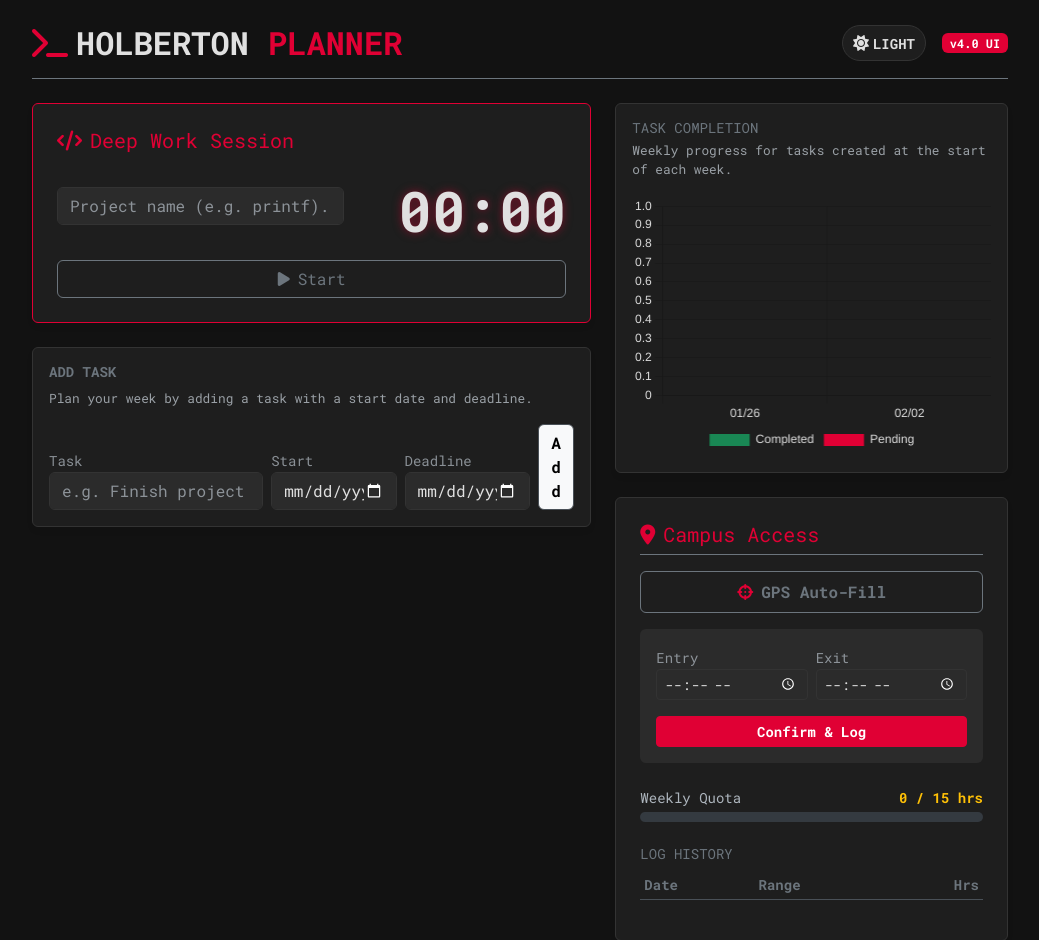
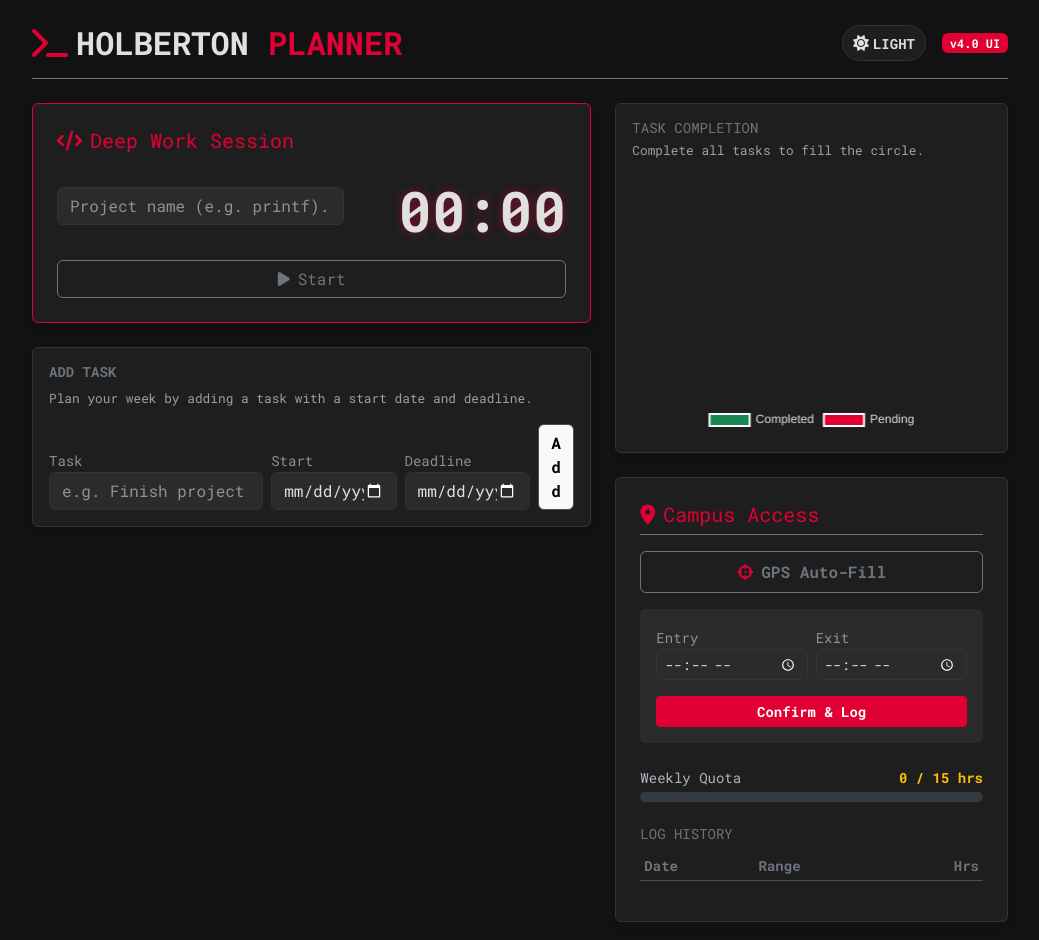
Before and after one commit to aliHasanov22/holb_st_m, a Flask app: page / in a window 1280 px wide. Shown: the top 940 px of the page, without its empty margins (120-1159 px from the left). Run offline with Flask 3, Linux system fonts and the light colour scheme; data comes from the database, SQL or seed files in the repository; data that the repository does not hold is empty.

Commit message:
Switch task completion chart to doughnut

```diff
--- a/templates/index.html
+++ b/templates/index.html
@@ -190,7 +190,7 @@
 
             <div class="card p-3 mb-4">
                 <h6 class="text-secondary small text-uppercase mb-1">Task Completion</h6>
-                <p class="form-helper mb-3">Weekly progress for tasks created at the start of each week.</p>
+                <p class="form-helper mb-3">Complete all tasks to fill the circle.</p>
                 <div style="height: 260px;">
                     <canvas id="taskChart"></canvas>
                 </div>
@@ -281,14 +281,10 @@
             // Inside your Vue methods
             async renderChart() {
                 try {
-                    const res = await fetch('/api/tasks/weekly-summary');
-                    const summaries = await res.json();
-                    const labels = summaries.map(summary => {
-                        const [year, month, day] = summary.week_start.split('-');
-                        return `${month}/${day}`;
-                    });
-                    const completedData = summaries.map(summary => summary.completed_tasks);
-                    const pendingData = summaries.map(summary => summary.total_tasks - summary.completed_tasks);
+                    const res = await fetch('/api/tasks');
+                    const tasks = await res.json();
+                    const completed = tasks.filter(task => task.status === 'Completed').length;
+                    const pending = tasks.length - completed;
 
                     const ctx = document.getElementById('taskChart');
                     if (!ctx) return;
@@ -297,26 +293,18 @@
                     if (window.myChart) window.myChart.destroy();
 
                     window.myChart = new Chart(ctx, {
-                        type: 'bar',
+                        type: 'doughnut',
                         data: {
-                            labels,
+                            labels: ['Completed', 'Pending'],
                             datasets: [{
-                                label: 'Completed',
-                                data: completedData,
-                                backgroundColor: '#198754'
-                            }, {
-                                label: 'Pending',
-                                data: pendingData,
-                                backgroundColor: '#e00034'
+                                data: [completed, pending],
+                                backgroundColor: ['#198754', '#e00034'],
+                                hoverOffset: 4
                             }]
                         },
                         options: {
                             responsive: true,
                             maintainAspectRatio: false,
-                            scales: {
-                                x: { stacked: true, ticks: { color: this.isDarkMode ? '#e0e0e0' : '#212529' } },
-                                y: { stacked: true, ticks: { color: this.isDarkMode ? '#e0e0e0' : '#212529' }, beginAtZero: true }
-                            },
                             plugins: {
                                 legend: { position: 'bottom', labels: { color: this.isDarkMode ? '#e0e0e0' : '#212529' } }
                             }
```
